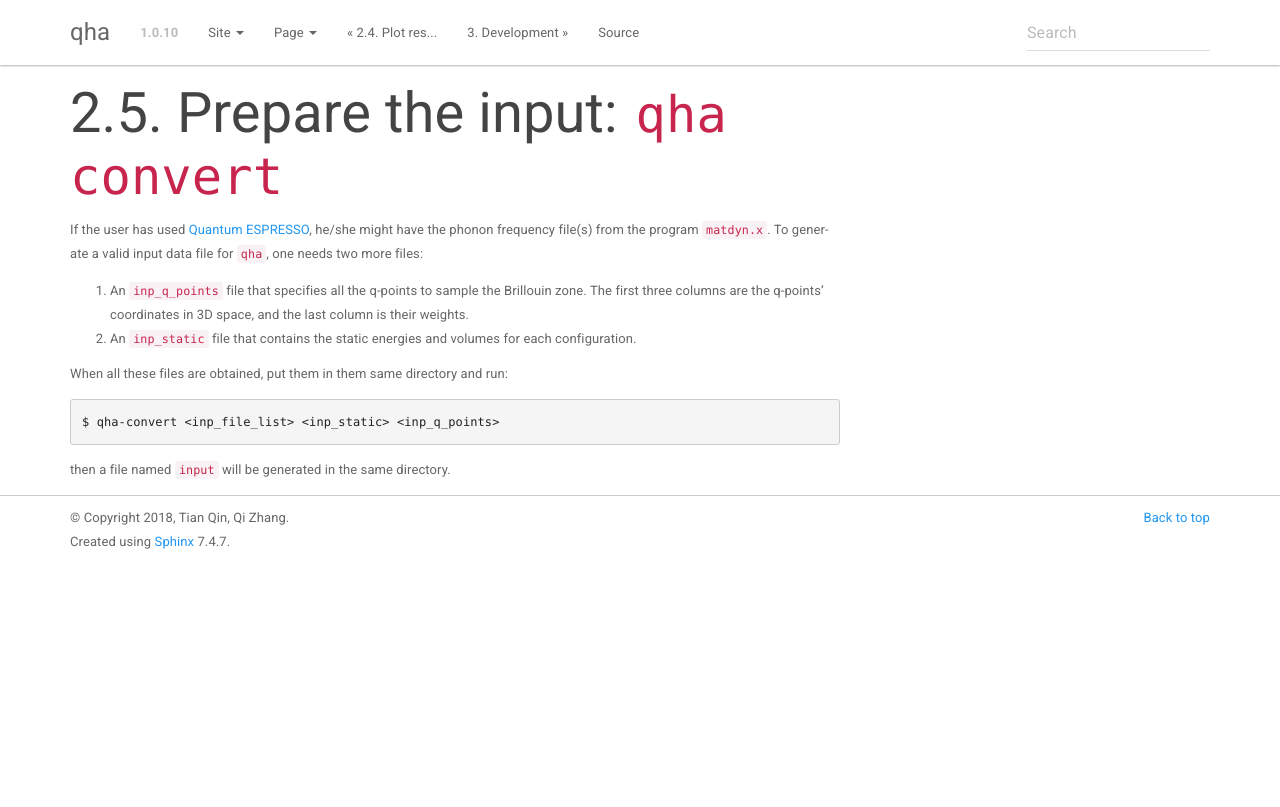
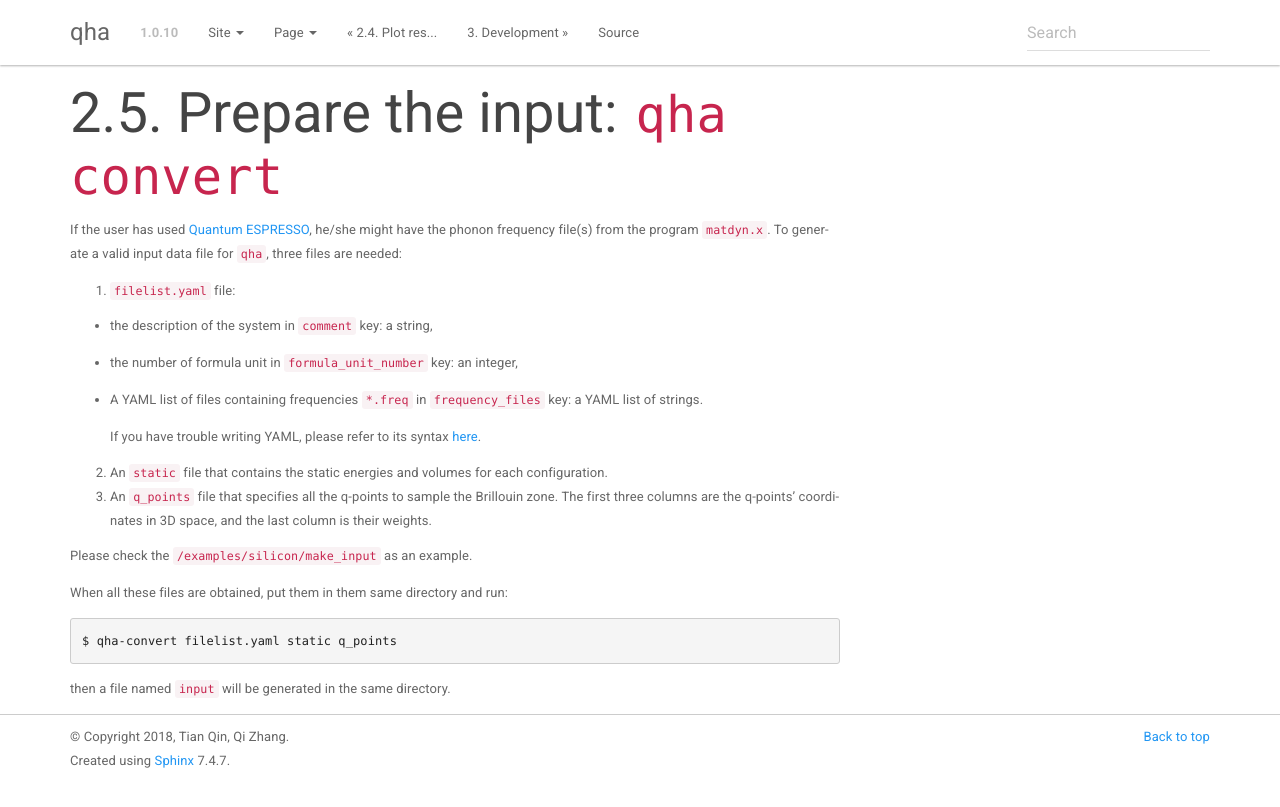
Before and after one commit to MineralsCloud/qha, a Sphinx documentation site: the page built from docs/source/tutorials/convert.rst, in a window 1280 px wide. Shown: the top 807 px of the page. Built offline with Sphinx 7.4.7, drawn with Linux system fonts in a browser that asks for light colours.

Commit message:
docs: Update convert.rst
now match the readme in the examples/silicon/make_input/

```diff
--- a/docs/source/tutorials/convert.rst
+++ b/docs/source/tutorials/convert.rst
@@ -3,16 +3,27 @@ Prepare the input: ``qha convert``
 
 If the user has used `Quantum ESPRESSO <https://www.quantum-espresso.org>`_,
 he/she might have the phonon frequency file(s) from the program ``matdyn.x``.
-To generate a valid input data file for ``qha``, one needs two more files:
+To generate a valid input data file for ``qha``, three  files are needed:
 
-1. An ``inp_q_points`` file that specifies all the q-points to sample
+1. ``filelist.yaml`` file:
+
+* the description of the system in ``comment`` key: a string,
+* the number of formula unit in ``formula_unit_number`` key: an integer,
+* A YAML list of files containing frequencies ``*.freq`` in ``frequency_files`` key: a YAML list of strings.
+
+  If you have trouble writing YAML, please refer to its syntax `here <http://docs.ansible.com/ansible/latest/reference_appendices/YAMLSyntax.html>`_.
+
+2. An ``static`` file that contains the static energies and volumes for
+   each configuration.
+3. An ``q_points`` file that specifies all the q-points to sample
    the Brillouin zone. The first three columns are the q-points' coordinates in 3D space, and
    the last column is their weights.
-2. An ``inp_static`` file that contains the static energies and volumes for
-   each configuration.
+
+
+Please check the ``/examples/silicon/make_input`` as an example.
 
 When all these files are obtained, put them in them same directory and run::
 
-   $ qha-convert <inp_file_list> <inp_static> <inp_q_points>
+   $ qha-convert filelist.yaml static q_points
 
 then a file named ``input`` will be generated in the same directory.
```
